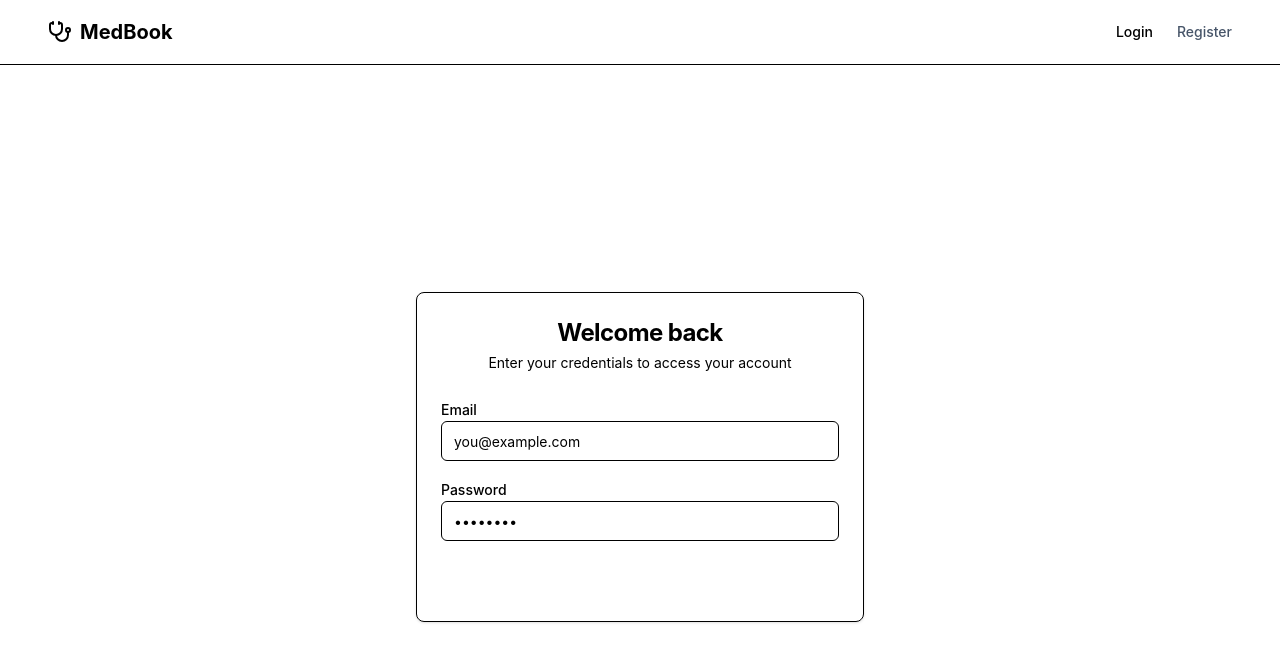
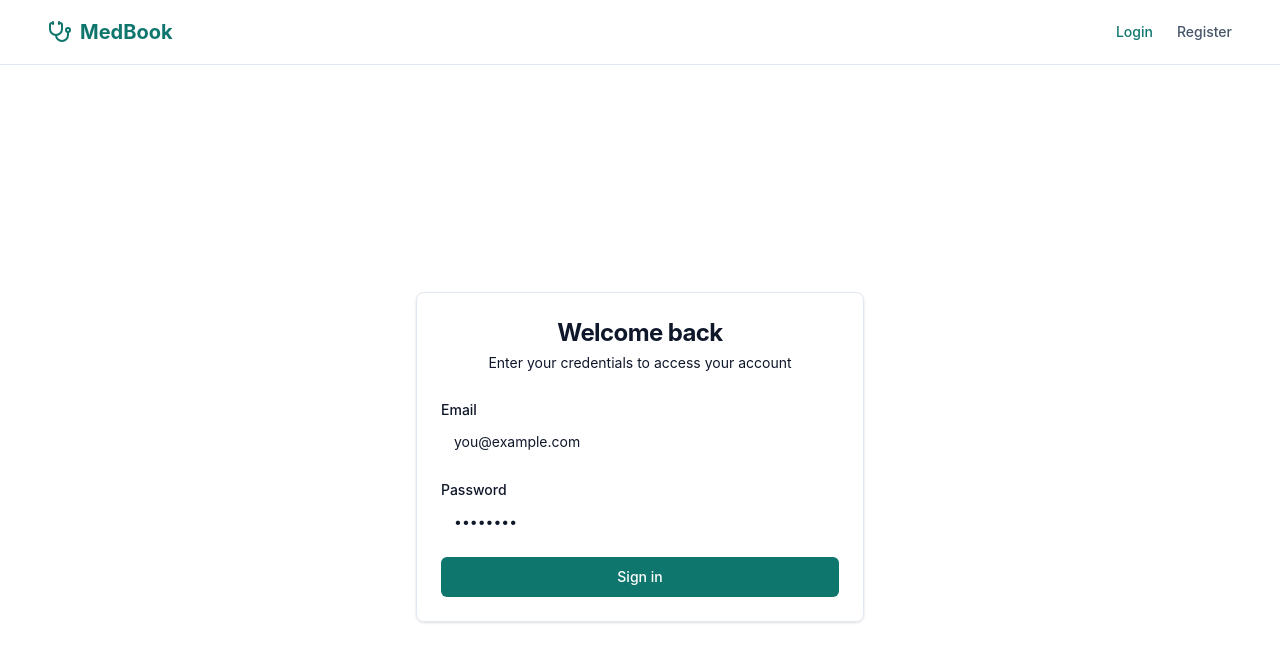
Before and after one commit to ARabee3/medical-booking, a React (Vite) app: page /login in a window 1280 px wide. Shown: the top 662 px of the page. Built offline with nearby package versions, Linux system fonts and the light colour scheme.

Commit message:
fix(ui): remove duplicate Shadcn CSS variables that overwrote medical palette hex values

```diff
--- a/src/styles/globals.css
+++ b/src/styles/globals.css
@@ -23,28 +23,6 @@
   --color-input: #ffffff;
   --color-ring: #14b8a6;
   --color-radius: 0.5rem;
-
-  /* Shadcn CSS Variables */
-  --color-background: 0 0% 100%;
-  --color-foreground: 222.2 84% 4.9%;
-  --color-card: 0 0% 100%;
-  --color-card-foreground: 222.2 84% 4.9%;
-  --color-popover: 0 0% 100%;
-  --color-popover-foreground: 222.2 84% 4.9%;
-  --color-primary: 174 84% 24%;
-  --color-primary-foreground: 0 0% 100%;
-  --color-secondary: 215 16% 47%;
-  --color-secondary-foreground: 0 0% 100%;
-  --color-muted: 210 40% 96.1%;
-  --color-muted-foreground: 215.4 16.3% 46.9%;
-  --color-accent: 174 84% 24%;
-  --color-accent-foreground: 0 0% 100%;
-  --color-destructive: 346 84% 50%;
-  --color-destructive-foreground: 0 0% 100%;
-  --color-border: 214.3 31.8% 91.4%;
-  --color-input: 214.3 31.8% 91.4%;
-  --color-ring: 174 84% 24%;
-  --color-radius: 0.5rem;
 }
 
 @layer base {
```
